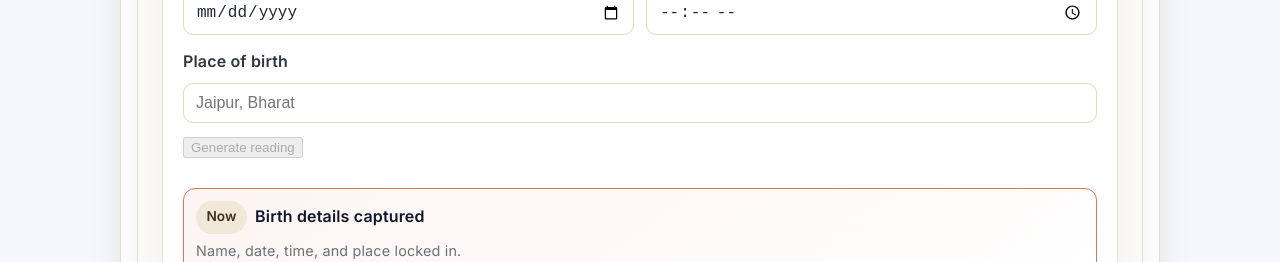
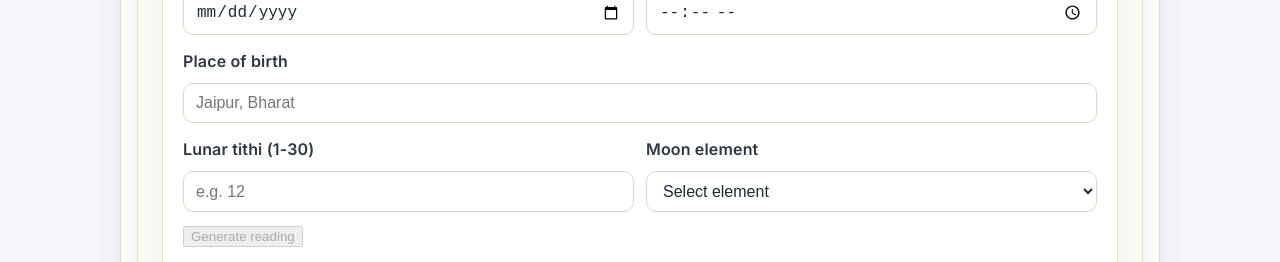
Before and after one commit to hisr2024/BhriguWelt, a Next.js app in the folder frontend/: page /horoscope in a window 1280 px wide. Shown: the part 980-1242 px from the top of the page. Built offline with nearby package versions, Linux system fonts and the light colour scheme; no server answers.

Commit message:
Add lunar tithi and moon element inputs

```diff
--- a/frontend/components/horoscope/FormPanel.tsx
+++ b/frontend/components/horoscope/FormPanel.tsx
@@ -144,6 +144,38 @@
           </div>
         </div>
 
+        <div className="field-row field-row--split">
+          <div className="field">
+            <label htmlFor="horoscope-lunar-tithi">Lunar tithi (1-30)</label>
+            <input
+              id="horoscope-lunar-tithi"
+              name="lunarTithi"
+              type="number"
+              min={1}
+              max={30}
+              placeholder="e.g. 12"
+              value={form.lunarTithi || ""}
+              onChange={(event) => onChange("lunarTithi", event.target.value)}
+            />
+          </div>
+          <div className="field">
+            <label htmlFor="horoscope-moon-element">Moon element</label>
+            <select
+              id="horoscope-moon-element"
+              name="moonElement"
+              value={form.moonElement || ""}
+              onChange={(event) => onChange("moonElement", event.target.value)}
+            >
+              <option value="">Select element</option>
+              <option value="water">Water</option>
+              <option value="fire">Fire</option>
+              <option value="air">Air</option>
+              <option value="earth">Earth</option>
+              <option value="ether">Ether</option>
+            </select>
+          </div>
+        </div>
+
         <div className="action-row">
           <button type="submit" disabled={loading || !isComplete} aria-label="Generate horoscope">
             {loading ? "Preparing your reading..." : "Generate reading"}
```
